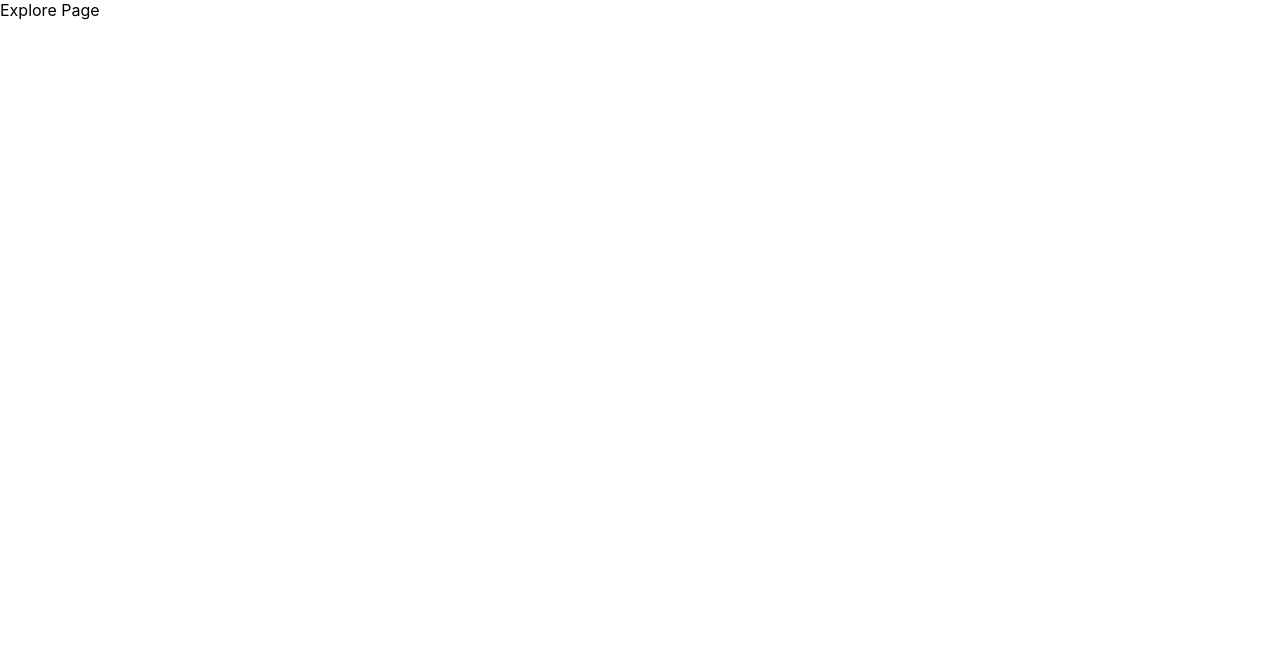
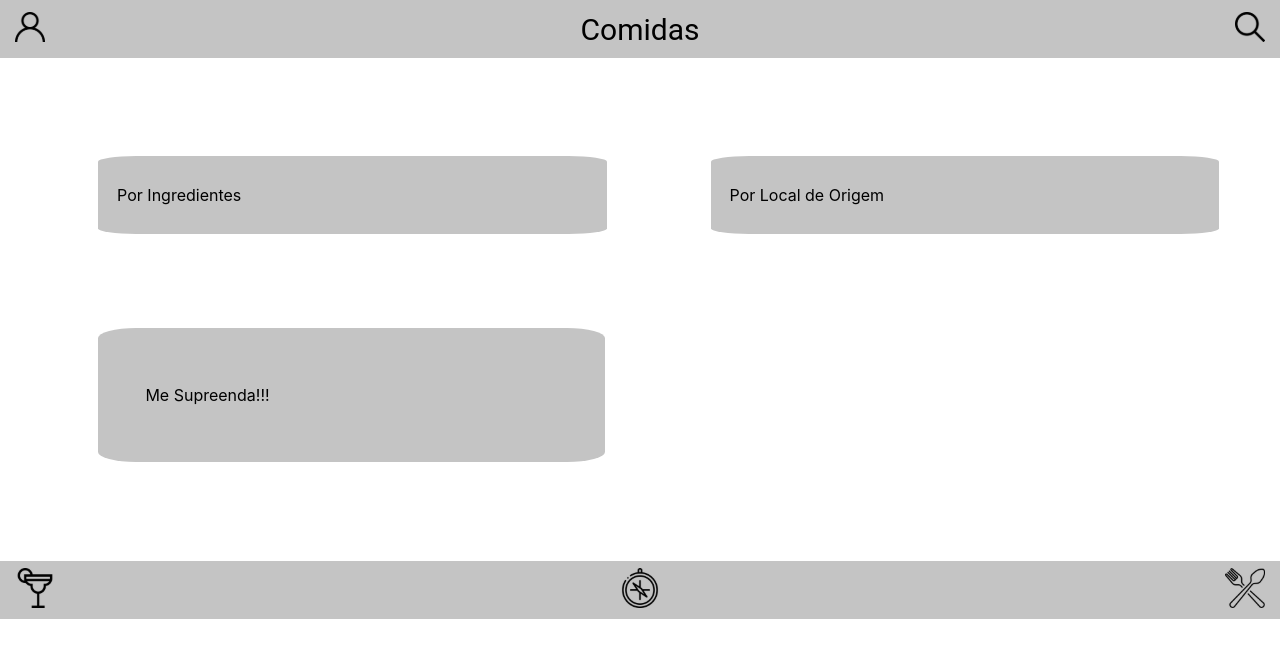
Before and after one commit to tryber/sd-02-block19-recipes-app-2, a React (Create React App) app: page /explorar/bebidas in a window 1280 px wide. Shown: the top 658 px of the page. Built offline with nearby package versions, Linux system fonts and the light colour scheme.

Commit message:
Colocado exact path e criado os testes de explore fodds

```diff
--- a/src/App.js
+++ b/src/App.js
@@ -29,19 +29,19 @@ function App() {
         {displaySearchBar && <SearchBar recipeType={recipeType[0]} />}
         <Switch>
           <Route exact path="/" component={Login} />
-          <Route path="/comidas" component={MealPage} />
-          <Route path="/bebidas" component={DrinkPage} />
-          <Route path="/perfil" component={Profile} />
-          <Route path="/explorar" component={Explore} />
-          <Route path="/receitas/comida/:id" component={RecipeMealDetails} />
-          <Route path="/receitas/bebida/:id" component={RecipeDrinkDetails} />
-          <Route path="/receitas-feitas" component={DoneRecipes} />
-          <Route path="/receitas-favoritas" component={FavoriteRecipes} />
-          <Route path="/explorar/comidas" component={ExploreMeal} />
-          <Route path="/explorar/bebidas" component={ExploreDrink} />
-          <Route path="/explorar/comidas/ingredients" component={ExploreMealIngredients} />
-          <Route path="/explorar/bebidas/ingredients" component={ExploreDrinksIngrendients} />
-          <Route path="/explorar/comidas/area" component={ExploreMealArea} />
+          <Route exact path="/comidas" component={MealPage} />
+          <Route exact path="/bebidas" component={DrinkPage} />
+          <Route exact path="/perfil" component={Profile} />
+          <Route exact path="/explorar" component={Explore} />
+          <Route exact path="/receitas/comida/:id" component={RecipeMealDetails} />
+          <Route exact path="/receitas/bebida/:id" component={RecipeDrinkDetails} />
+          <Route exact path="/receitas-feitas" component={DoneRecipes} />
+          <Route exact path="/receitas-favoritas" component={FavoriteRecipes} />
+          <Route exact path="/explorar/comidas" component={ExploreMeal} />
+          <Route exact path="/explorar/bebidas" component={ExploreDrink} />
+          <Route exact path="/explorar/comidas/ingredients" component={ExploreMealIngredients} />
+          <Route exact path="/explorar/bebidas/ingredients" component={ExploreDrinksIngrendients} />
+          <Route exact path="/explorar/comidas/area" component={ExploreMealArea} />
           <Route component={NotFound} />
         </Switch>
         <Footer />
--- a/src/components/ExploreFoods.js
+++ b/src/components/ExploreFoods.js
@@ -5,6 +5,8 @@ import { Redirect, Link } from 'react-router-dom';
 import { fetchDrinkByAllCategories } from '../services/drinkPageApis';
 import { fetchMealByAllCategories } from '../services/mealPageApis';
 import { RecipesAppContext } from '../context/RecipesAppContext';
+
+import '../styles/ExploreFoods.css';
 
 const fetchByRandomMeal = async (type, setIsLoadingLocal, setIdFood) => {
   if (type === 'Comidas') {
@@ -28,16 +30,21 @@ const fetchByRandomMeal = async (type, setIsLoadingLocal, setIdFood) => {
 };
 
 const renderByIngredients = (type) => (
-  <Link to={`/explorar/${type.toLowerCase()}/ingredients`}>
-    <button type="button" data-testid="explore-by-ingredient">
+  <Link className="link-origin" to={`/explorar/${type.toLowerCase()}/ingredients`}>
+    <button
+      className="link-button"
+      type="button"
+      data-testid="explore-by-ingredient"
+    >
       Por Ingredientes
     </button>
   </Link>
 );
 
 const renderByOrigin = (type) => (
-  <Link to={`/explorar/${type.toLowerCase()}/area`}>
+  <Link className="link-origin" to={`/explorar/${type.toLowerCase()}/area`}>
     <button
+      className="link-button"
       type="button"
       data-testid="explore-by-area"
       disabled={(type === 'Bebidas')}
@@ -49,6 +56,7 @@ const renderByOrigin = (type) => (
 
 const renderBySuprise = (type, setIsLoadingLocal, setIdFood) => (
   <button
+    className="button-explore"
     type="button"
     data-testid="explore-surprise"
     onClick={() => fetchByRandomMeal(type, setIsLoadingLocal, setIdFood)}
@@ -78,7 +86,7 @@ const ExploreFoods = ({ type }) => {
   }
 
   return (
-    <div>
+    <div className="explore-buttons-container">
       {renderByIngredients(type)}
       {renderByOrigin(type)}
       {renderBySuprise(type, setIsLoadingLocal, setIdFood)}
--- /dev/null
+++ b/src/styles/ExploreFoods.css
@@ -0,0 +1,24 @@
+.explore-buttons-container {
+  display: flex;
+  flex-wrap: wrap;
+  justify-content: space-between;
+  padding: 4%;
+}
+
+.link-origin {
+  padding: 4%;
+  width: 40%;
+}
+
+.link-button {
+  font-size: 1em;
+  padding: 4%;
+  width: 100%;
+}
+
+.button-explore {
+  font-size: 1em;
+  margin: 4%;
+  padding: 4%;
+  width: 35%;
+}
```
Also changed, not shown: 1 other file (tests, documents, lock files or other folders).
